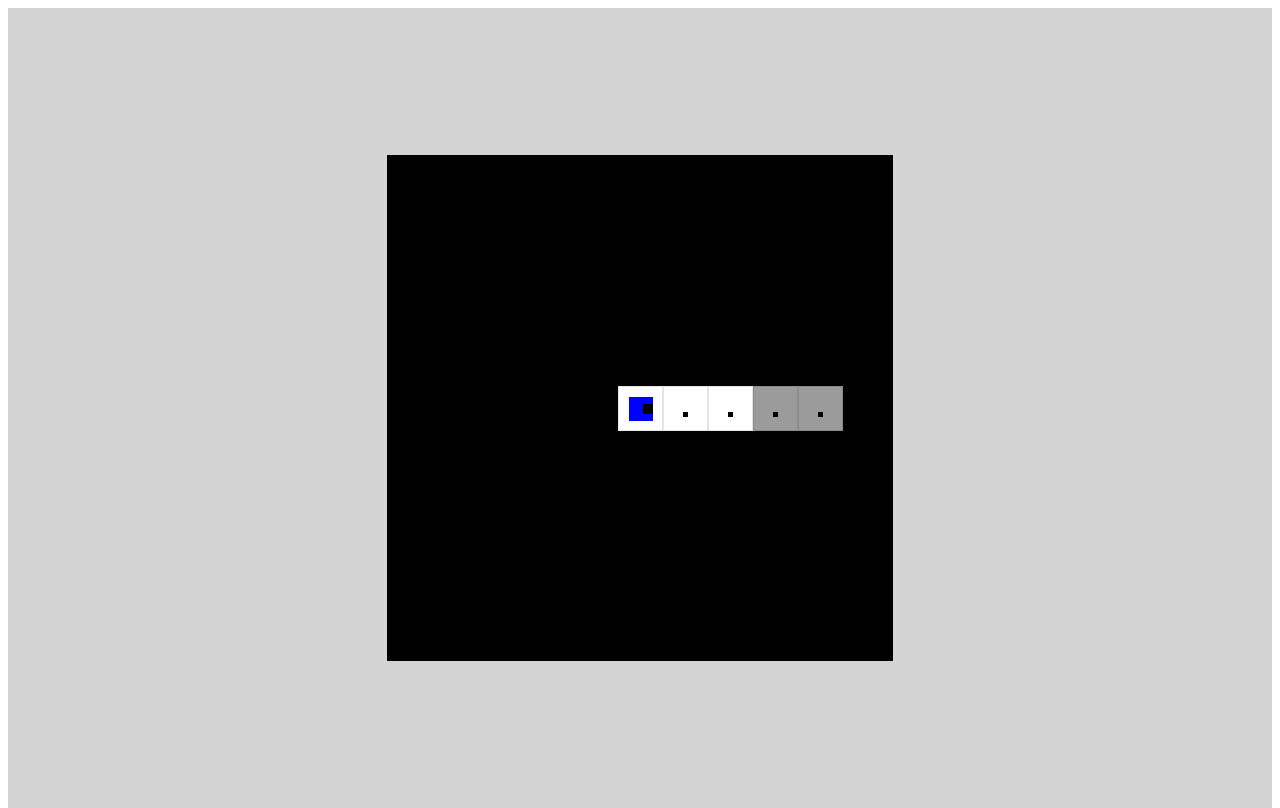
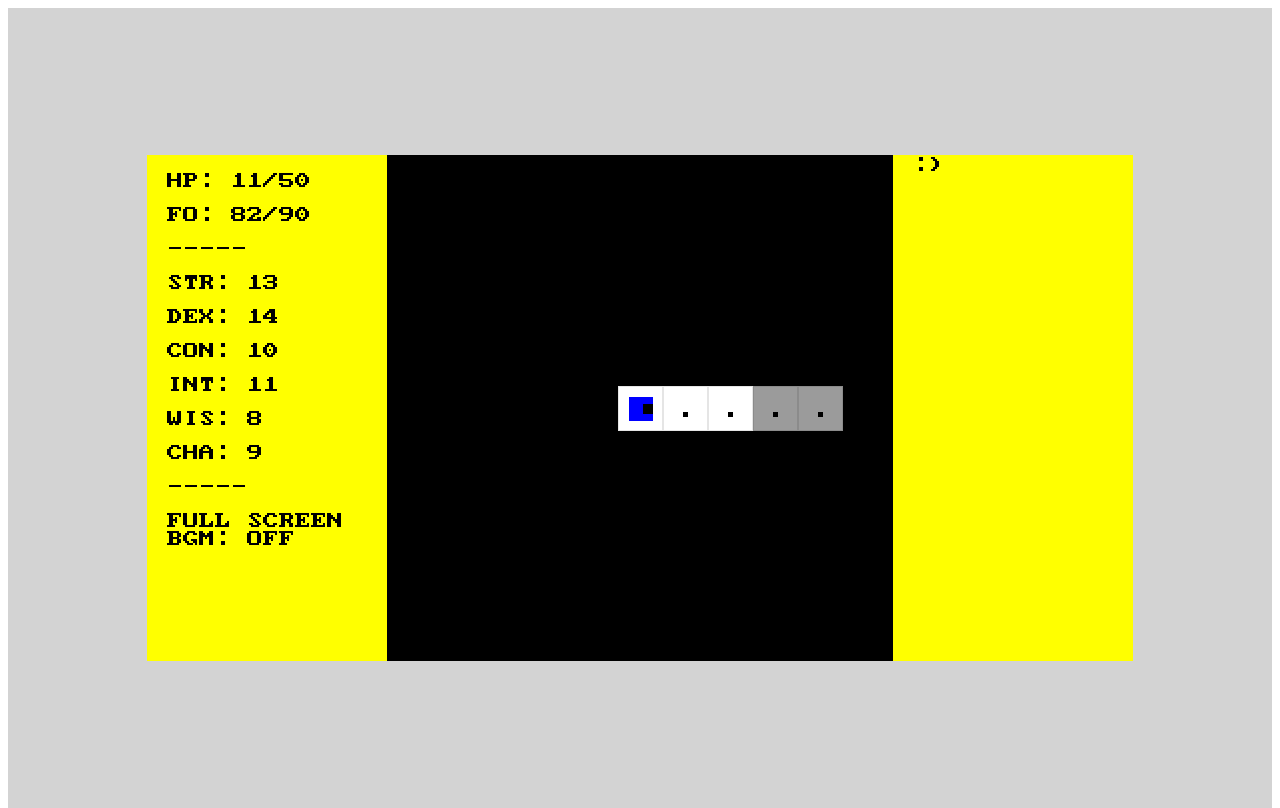
Before and after one commit to TimAstier/react-roguelike, a React (Create React App) app: page / in a window 1280 px wide. Built offline with nearby package versions, Linux system fonts and the light colour scheme; no server answers.

Commit message:
Add toggle fuulScreen and bgm buttons

```diff
--- a/src/App.tsx
+++ b/src/App.tsx
@@ -34,24 +34,32 @@ const Wrapper = styled.div`
   font-family: UglyTerminal;
 `;
 
-interface Props {
-  withBackgroundMusic: boolean;
-}
-
-export const App: React.FC<Props> = (props) => {
+export const App: React.FC = () => {
   const soundOptions: UseCustomSoundOptions = { loop: true, volume: 0.1 };
-  const [play] = useSound(crystalCaveSong, soundOptions);
+  const [play, { stop }] = useSound(crystalCaveSong, soundOptions);
   const didUserInput = useDetectUserInput();
+  const [withBackgroundMusic, setWithBackgroundMusic] = React.useState(false);
 
   React.useEffect(() => {
-    if (didUserInput && props.withBackgroundMusic) {
+    if (didUserInput && withBackgroundMusic) {
       play();
     }
   }, [didUserInput]);
 
+  React.useEffect(() => {
+    if (withBackgroundMusic === false) {
+      stop();
+    } else {
+      play();
+    }
+  }, [withBackgroundMusic]);
+
   return (
     <Wrapper>
-      <Game />
+      <Game
+        withBackgroundMusic={withBackgroundMusic}
+        setWithBackgroundMusic={setWithBackgroundMusic}
+      />
     </Wrapper>
   );
 };
--- a/src/components/Game.tsx
+++ b/src/components/Game.tsx
@@ -1,4 +1,5 @@
 import React, { useEffect, useRef } from 'react';
+import styled from 'styled-components';
 
 import { ANIMATION_SPEED, PAUSE_TIME_BETWEEN_MOVES } from '../constants/config';
 import maps from '../data/maps';
@@ -7,6 +8,27 @@ import { gameActions, INITIAL_STATE } from '../reducers/game';
 import { MoveDirection } from '../typings/moveDirection';
 import Map from './Map';
 import Viewport from './Viewport';
+
+const Wrapper = styled.div`
+  display: flex;
+`;
+
+const SideWrapper = styled.div`
+  background-color: yellow;
+  width: 200px;
+  padding-left: 20px;
+  padding-right: 20px;
+`;
+
+const toggleFullScreen = () => {
+  if (!document.fullscreenElement) {
+    document.documentElement.requestFullscreen();
+  } else {
+    if (document.exitFullscreen) {
+      document.exitFullscreen();
+    }
+  }
+};
 
 const LEFT_KEYCODE = 37;
 const UP_KEYCODE = 38;
@@ -31,7 +53,12 @@ const mapKeyCodeToDirection = (keyCode: number): MoveDirection | undefined => {
   }
 };
 
-export const Game: React.FC = () => {
+interface Props {
+  withBackgroundMusic: boolean;
+  setWithBackgroundMusic: React.Dispatch<React.SetStateAction<boolean>>;
+}
+
+export const Game: React.FC<Props> = (props) => {
   const [state, dispatch] = React.useReducer(game, INITIAL_STATE);
   const lastMoveDate = useRef(Date.now());
 
@@ -80,5 +107,32 @@ export const Game: React.FC = () => {
     ) : null;
   };
 
-  return <Viewport>{renderGameContent()}</Viewport>;
+  return (
+    <Wrapper>
+      <SideWrapper>
+        <p>HP: 11/50</p>
+        <p>FO: 82/90</p>
+        <p>-----</p>
+        <p>STR: 13</p>
+        <p>DEX: 14</p>
+        <p>CON: 10</p>
+        <p>INT: 11</p>
+        <p>WIS: 8</p>
+        <p>CHA: 9</p>
+        <p>-----</p>
+
+        <div style={{ cursor: 'pointer' }} onClick={() => toggleFullScreen()}>
+          FULL SCREEN
+        </div>
+        <div
+          style={{ cursor: 'pointer' }}
+          onClick={() => props.setWithBackgroundMusic(!props.withBackgroundMusic)}
+        >
+          {props.withBackgroundMusic ? 'BGM: ON' : 'BGM: OFF'}
+        </div>
+      </SideWrapper>
+      <Viewport>{renderGameContent()}</Viewport>
+      <SideWrapper>:)</SideWrapper>
+    </Wrapper>
+  );
 };
```
